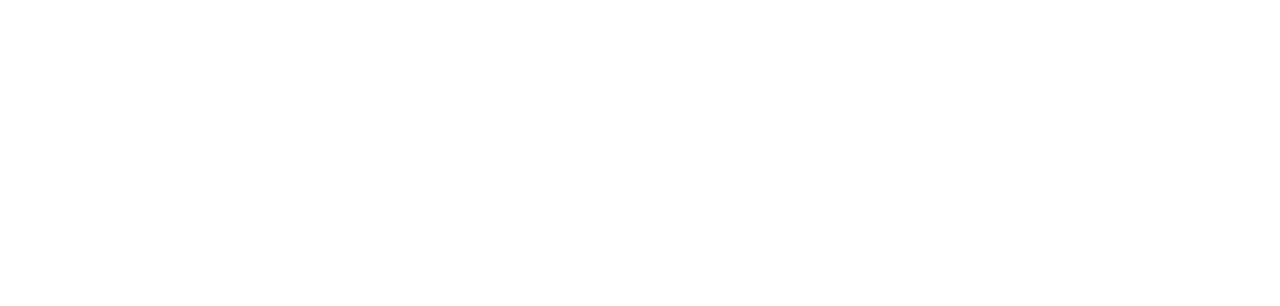
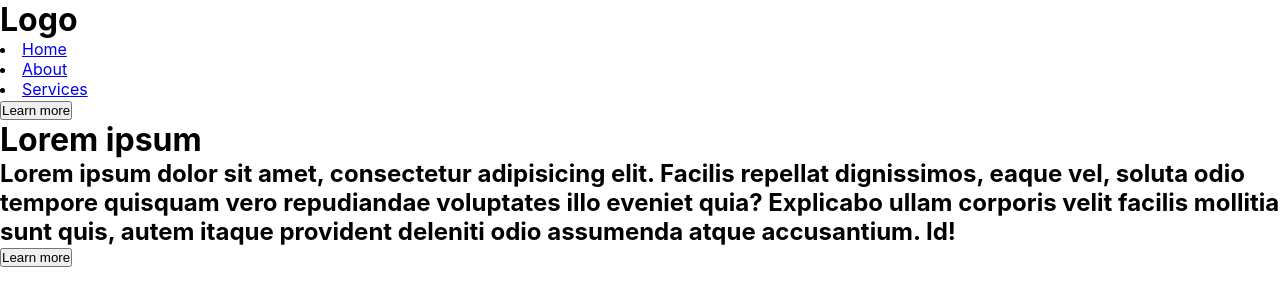
Before and after one commit to Ljusaj123/Landing-page, a React (Create React App) app: page / in a window 1280 px wide. Shown: the top 306 px of the page. Built offline with nearby package versions, Linux system fonts and the light colour scheme.

Commit message:
whole structure

```diff
--- a/src/App.js
+++ b/src/App.js
@@ -1,8 +1,32 @@
-
 function App() {
   return (
     <div className="landing-page">
-
+      <div className="landing-page-container">
+        <header className="header">
+          <div className="header-container">
+            <div className="logo-container">
+              <h1>Logo</h1>
+            </div>
+            <nav className="navbar-menu-container">
+              <li className="navbar-links"><a href="#" className="navbar-items">Home</a></li>
+              <li className="navbar-links"><a href="#" className="navbar-items">About</a></li>
+              <li className="navbar-links"><a href="#" className="navbar-items">Services</a></li>
+              <button className="btn">Learn more</button>
+            </nav>
+          </div>
+        </header>
+        <main className="main">
+          <div className="main-container">
+            <h1>Lorem ipsum</h1>
+            <h2>Lorem ipsum dolor sit amet, consectetur adipisicing elit.
+              Facilis repellat dignissimos, eaque vel, soluta odio tempore
+              quisquam vero repudiandae voluptates illo eveniet quia? Explicabo
+              ullam corporis velit facilis mollitia sunt quis, autem itaque provident
+              deleniti odio assumenda atque accusantium. Id!</h2>
+              <button className="btn">Learn more</button>
+          </div>
+        </main>
+      </div>
     </div>
   );
 }
```
